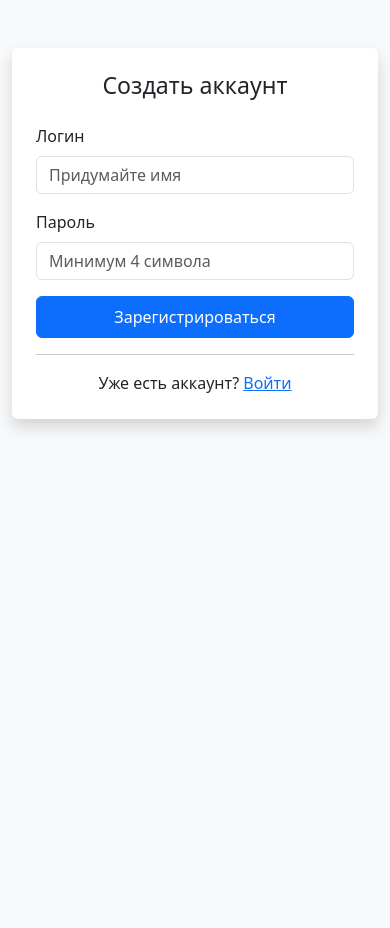
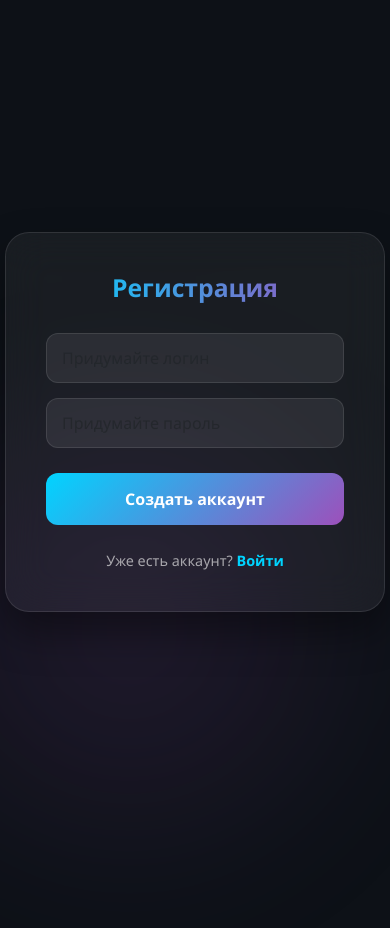
Before and after one commit to zynqff/ssalfatest, a FastAPI app: page /register in a window 390 px wide. Before the commit the page ends 430 px from the top, so only its background shows below. Run offline with FastAPI, Linux system fonts and the light colour scheme.

Commit message:
Update register.html

```diff
--- a/templates/register.html
+++ b/templates/register.html
@@ -2,33 +2,126 @@
 <html lang="ru">
 <head>
     <meta charset="UTF-8">
-    <title>Регистрация — PoetryAI</title>
+    <meta name="viewport" content="width=device-width, initial-scale=1.0">
+    <title>Регистрация | Poetry AI</title>
     <link href="https://cdn.jsdelivr.net/npm/bootstrap@5.3.0/dist/css/bootstrap.min.css" rel="stylesheet">
+    <style>
+        :root {
+            --accent: #00d4ff;
+            --secondary: #9d50bb;
+        }
+
+        body {
+            background: #0d1117; /* Глубокий темный фон */
+            height: 100vh;
+            margin: 0;
+            display: flex;
+            align-items: center;
+            justify-content: center;
+            font-family: 'Segoe UI', sans-serif;
+            color: white;
+            position: relative;
+            overflow: hidden;
+        }
+
+        /* Светящееся пятно на фоне (чуть смещено для разнообразия) */
+        .bg-glow {
+            position: absolute;
+            width: 600px;
+            height: 600px;
+            background: radial-gradient(circle, rgba(157, 80, 187, 0.15) 0%, transparent 70%);
+            border-radius: 50%;
+            z-index: -1;
+            filter: blur(60px);
+            bottom: -10%;
+            right: -10%;
+        }
+
+        /* Стеклянная карточка */
+        .glass-container {
+            background: rgba(255, 255, 255, 0.05);
+            backdrop-filter: blur(20px);
+            -webkit-backdrop-filter: blur(20px);
+            border: 1px solid rgba(255, 255, 255, 0.1);
+            border-radius: 24px;
+            padding: 40px;
+            width: 100%;
+            max-width: 380px;
+            box-shadow: 0 20px 40px rgba(0, 0, 0, 0.4);
+            text-align: center;
+        }
+
+        h2 {
+            font-weight: 700;
+            margin-bottom: 30px;
+            background: linear-gradient(to right, var(--accent), var(--secondary));
+            -webkit-background-clip: text;
+            -webkit-text-fill-color: transparent;
+        }
+
+        /* Поля ввода */
+        .form-control {
+            background: rgba(255, 255, 255, 0.08) !important;
+            border: 1px solid rgba(255, 255, 255, 0.1) !important;
+            color: white !important;
+            border-radius: 12px !important;
+            padding: 12px 15px !important;
+            margin-bottom: 15px !important;
+            transition: 0.3s;
+        }
+
+        .form-control:focus {
+            background: rgba(255, 255, 255, 0.12) !important;
+            border-color: var(--accent) !important;
+            box-shadow: 0 0 15px rgba(0, 212, 255, 0.2) !important;
+            outline: none;
+        }
+
+        /* Кнопка */
+        .btn-submit {
+            background: linear-gradient(135deg, var(--accent), var(--secondary));
+            border: none;
+            color: white;
+            width: 100%;
+            padding: 14px;
+            border-radius: 12px;
+            font-weight: 600;
+            margin-top: 10px;
+            transition: 0.3s;
+        }
+
+        .btn-submit:hover {
+            transform: translateY(-2px);
+            box-shadow: 0 8px 20px rgba(157, 80, 187, 0.3);
+            filter: brightness(1.1);
+        }
+
+        .login-link {
+            display: block;
+            margin-top: 25px;
+            color: rgba(255, 255, 255, 0.6);
+            text-decoration: none;
+            font-size: 0.9rem;
+        }
+
+        .login-link span {
+            color: var(--accent);
+            font-weight: 600;
+        }
+    </style>
 </head>
-<body class="bg-light">
-    <div class="container mt-5">
-        <div class="row justify-content-center">
-            <div class="col-md-4">
-                <div class="card shadow border-0">
-                    <div class="card-body p-4">
-                        <h3 class="text-center mb-4">Создать аккаунт</h3>
-                        <form action="/register" method="post">
-                            <div class="mb-3">
-                                <label class="form-label">Логин</label>
-                                <input type="text" name="username" class="form-control" placeholder="Придумайте имя" required>
-                            </div>
-                            <div class="mb-3">
-                                <label class="form-label">Пароль</label>
-                                <input type="password" name="password" class="form-control" placeholder="Минимум 4 символа" required>
-                            </div>
-                            <button type="submit" class="btn btn-primary w-100 py-2">Зарегистрироваться</button>
-                        </form>
-                        <hr>
-                        <p class="text-center mb-0">Уже есть аккаунт? <a href="/login">Войти</a></p>
-                    </div>
-                </div>
-            </div>
-        </div>
+<body>
+    <div class="bg-glow"></div>
+
+    <div class="glass-container">
+        <h2>Регистрация</h2>
+        <form action="/register" method="post">
+            <input type="text" name="username" class="form-control" placeholder="Придумайте логин" required>
+            <input type="password" name="password" class="form-control" placeholder="Придумайте пароль" required>
+            <button type="submit" class="btn-submit">Создать аккаунт</button>
+        </form>
+
+        <a href="/login" class="login-link">Уже есть аккаунт? <span>Войти</span></a>
     </div>
 </body>
-</html>
+    </html>
```
